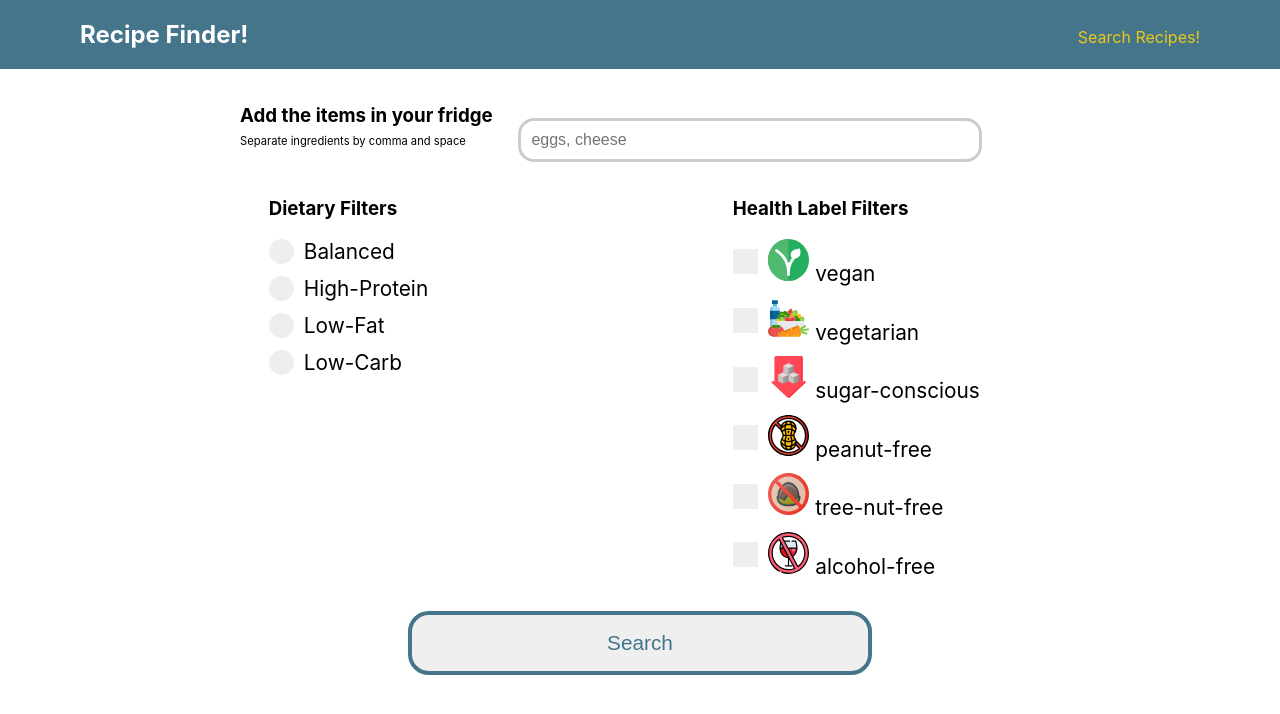
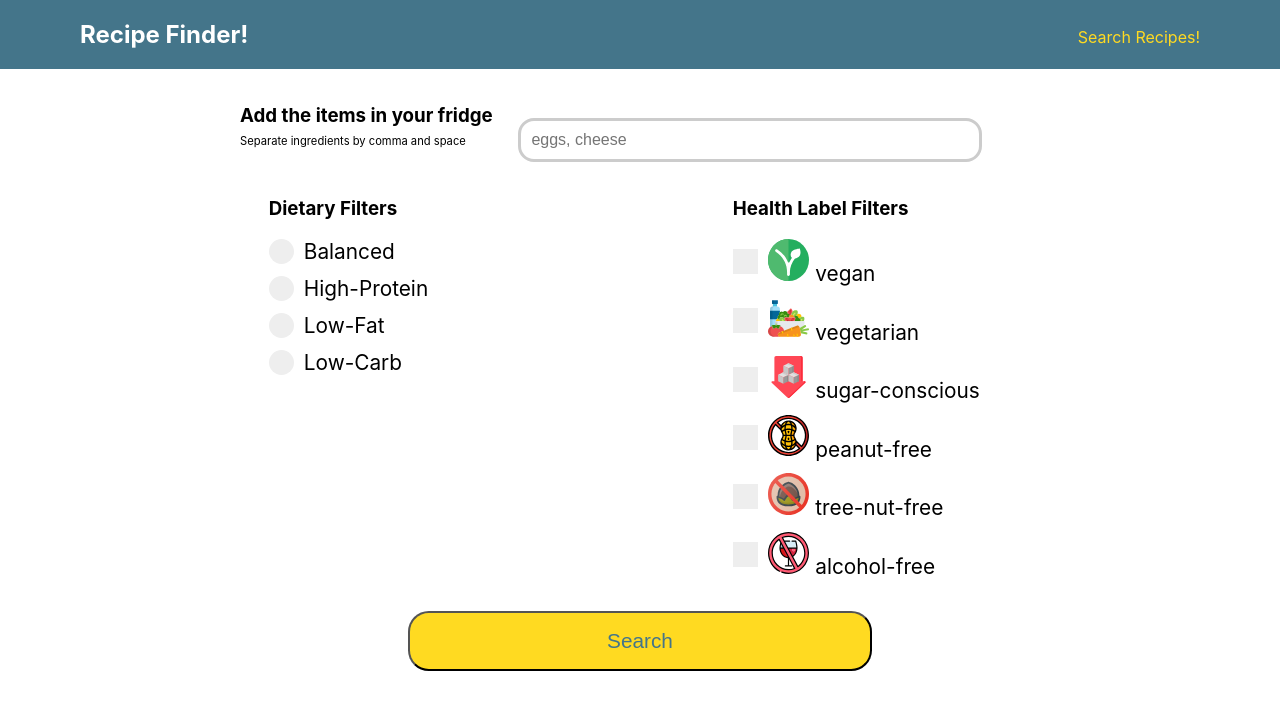
Before and after one commit to cvdsoto/animated-broccoli, a React (Create React App) app: page /#/search in a window 1280 px wide. Shown: the top 714 px of the page. Built offline with nearby package versions, Linux system fonts and the light colour scheme.

Commit message:
changed button colors

```diff
--- a/src/components/Results.js
+++ b/src/components/Results.js
@@ -101,6 +101,7 @@ const Recipe = (props) => {
         <p className="details">Diet: {result.recipe.dietLabels.join(', ')}</p>
         <p className="details">{getIcon(result.recipe.healthLabels)}</p>
       </div>)}
+      <Link to ='/search' className="search-button">Search Again</Link>
     </div>
   )
 }
--- a/src/components/css/main.css
+++ b/src/components/css/main.css
@@ -21,7 +21,7 @@ nav a {
 }
 
 .search-button-nav{
-  color: #ebc819;
+  color: #FFDA21;
 }
 
 .search-button-nav:hover{
@@ -51,7 +51,7 @@ main > p {
   height: 4em;
   width: 4em;
   display: inline-block;
-  background-color: #ebc819;
+  background-color: #FFDA21;
   border-radius: 50%;
   line-height: 4em;
   text-align: center;
@@ -59,13 +59,11 @@ main > p {
   font-size: 1.3em;
 }
 
-.search-button {
-  border: .2em solid #ebc819;
-  color: #ebc819;
+.search-button, input[type="submit"] {
+  background-color: #FFDA21;
+  color: #44758A;;
   width: 100%;
   text-decoration: none;
-  display: block;
-  text-align: center;
   margin: 1em 0;
   cursor: pointer;
   border-radius: 1em;
@@ -73,9 +71,14 @@ main > p {
   font-size: 1.3em;
 }
 
-.search-button:hover {
-  background-color: #ebc819;
-  color: #44758A;;
+.search-button {
+  display: block;
+  text-align: center;
+}
+
+.search-button:hover, input[type="submit"]:hover {
+  background-color: #FFD400;
+  text-decoration: underline;
 }
 
 main > img{
@@ -103,28 +106,6 @@ input[type="search"] {
   border-radius: 1em;
   border: .2em solid #ccc;
   font-size: 1em;
-}
-
-input[type="search"]:focus {
-  border-radius: 1em;
-  border: .2em solid #44758A;
-}
-
-input[type="submit"] {
-  border: .2em solid #44758A;
-  color: #44758A;
-  width: 100%;
-  text-decoration: none;
-  margin: 1em 0;
-  cursor: pointer;
-  border-radius: 1em;
-  padding: 16px 32px;
-  font-size: 1.3em;
-}
-
-input[type="submit"]:hover {
-  background-color: #44758A;
-  color: white;
 }
 
 .container {
```
